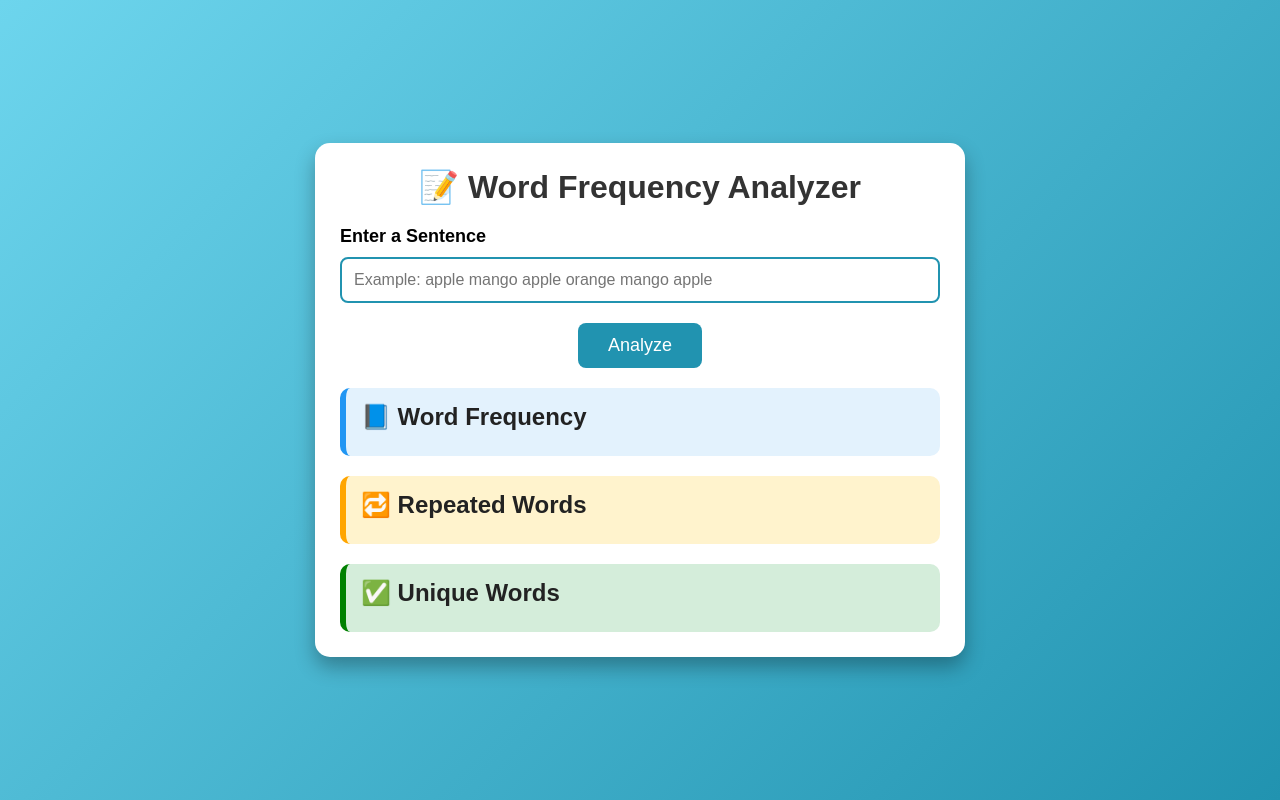
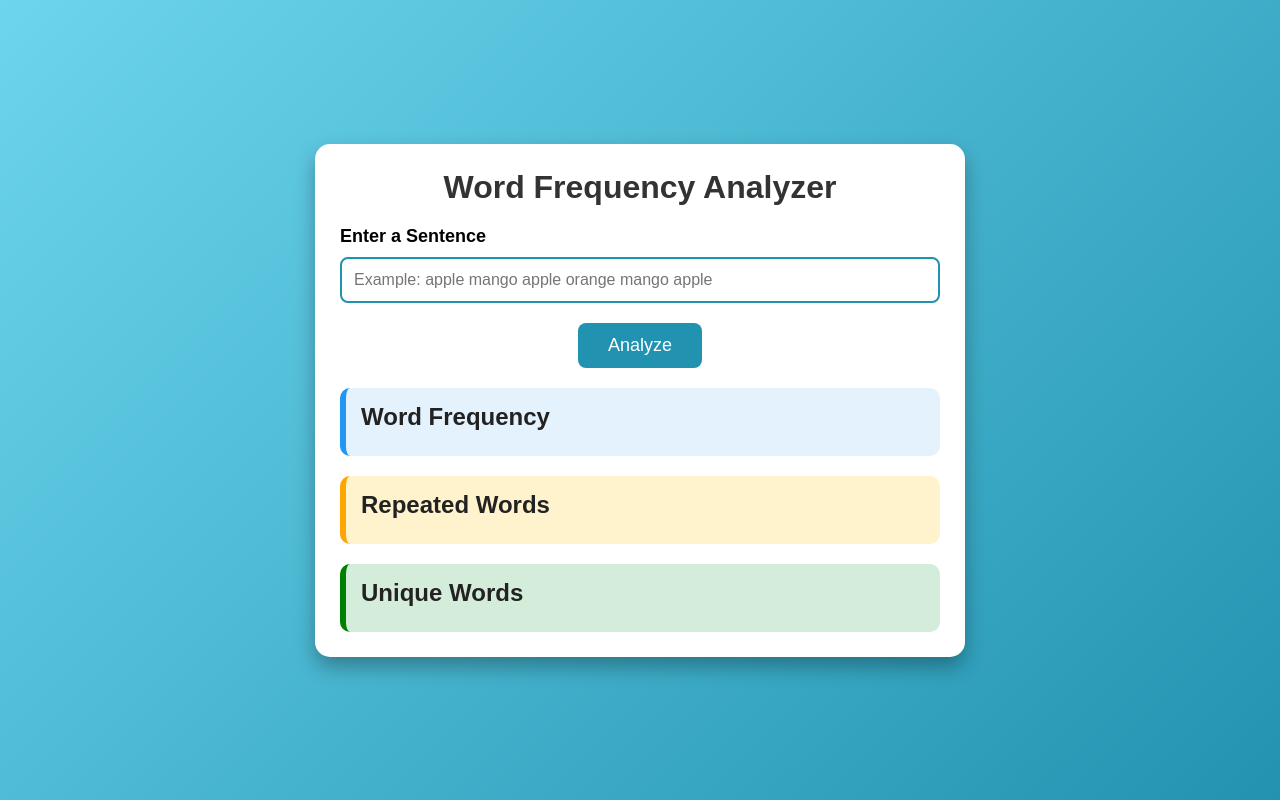
Before and after one commit to satyasaila18/JavaScript_Practice, a plain HTML site: page Day-6/sentence.html in a window 1280 px wide. Drawn offline with Linux system fonts and the light colour scheme.

Commit message:
Modified

```diff
--- a/Day-6/sentence.html
+++ b/Day-6/sentence.html
@@ -122,7 +122,7 @@ button:hover{
 
 <div class="container">
 
-<h1>📝 Word Frequency Analyzer</h1>
+<h1> Word Frequency Analyzer</h1>
 
 <label>Enter a Sentence</label>
 
@@ -136,17 +136,17 @@ Analyze
 </button>
 
 <div class="result" id="freq">
-<h2>📘 Word Frequency</h2>
+<h2> Word Frequency</h2>
 <p id="freqResult"></p>
 </div>
 
 <div class="result" id="repeat">
-<h2>🔁 Repeated Words</h2>
+<h2> Repeated Words</h2>
 <p id="repeatResult"></p>
 </div>
 
 <div class="result" id="unique">
-<h2>✅ Unique Words</h2>
+<h2> Unique Words</h2>
 <p id="uniqueResult"></p>
 </div>
 
```
Also changed, not shown: Day-6/notepad.html (+1 -1 lines).
